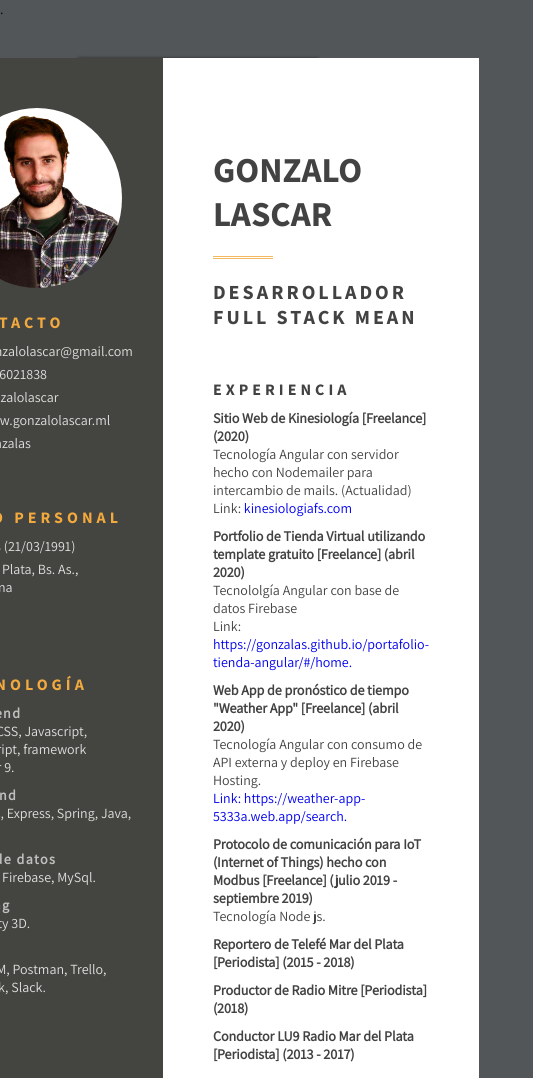
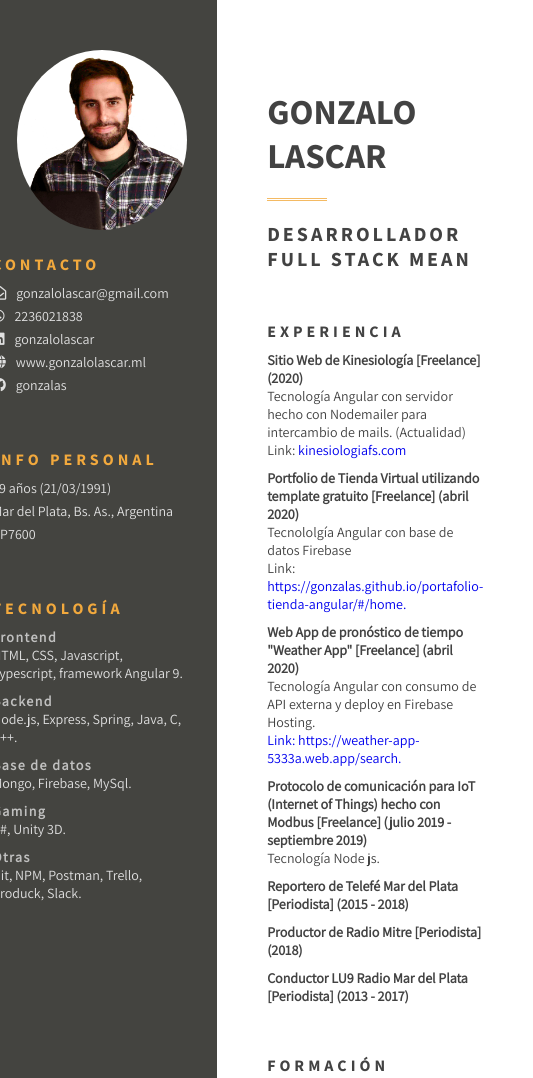
Before and after one commit to gonzalas/gonzalas.github.io, a plain HTML site: page index.html in a window 390 px wide. Shown: the top 1078 px of the page, 533 px wide, since content can reach past the window. Drawn offline with Linux system fonts and the light colour scheme.

Commit message:
Adding responsive

```diff
--- a/index.html
+++ b/index.html
@@ -5,7 +5,7 @@
     <meta charset="UTF-8">
     <meta name="viewport" content="width=device-width, initial-scale=1.0">
     <title>Gonzalo Lascar</title>
-    <link rel="stylesheet" href="styles.css">.
+    <link rel="stylesheet" href="styles.css">
     <link href="https://fonts.googleapis.com/css2?family=Assistant&family=Source+Sans+Pro:wght@600;700&display=swap" rel="stylesheet">
     <link rel="stylesheet" href="https://cdnjs.cloudflare.com/ajax/libs/font-awesome/5.14.0/css/all.min.css">
 </head>
--- a/styles.css
+++ b/styles.css
@@ -158,3 +158,19 @@ body {
 .white-container .language .certification {
     margin-bottom: 10px;
 }
+
+
+/*RESPONSIVE*/
+
+@media screen and (max-width: 474px) {
+    .container {
+        width: 100%;
+        margin: 0;
+    }
+    .dark-container {
+        margin-left: 90px;
+    }
+    .dark-container .image {
+        padding-left: 40px;
+    }
+}
```
